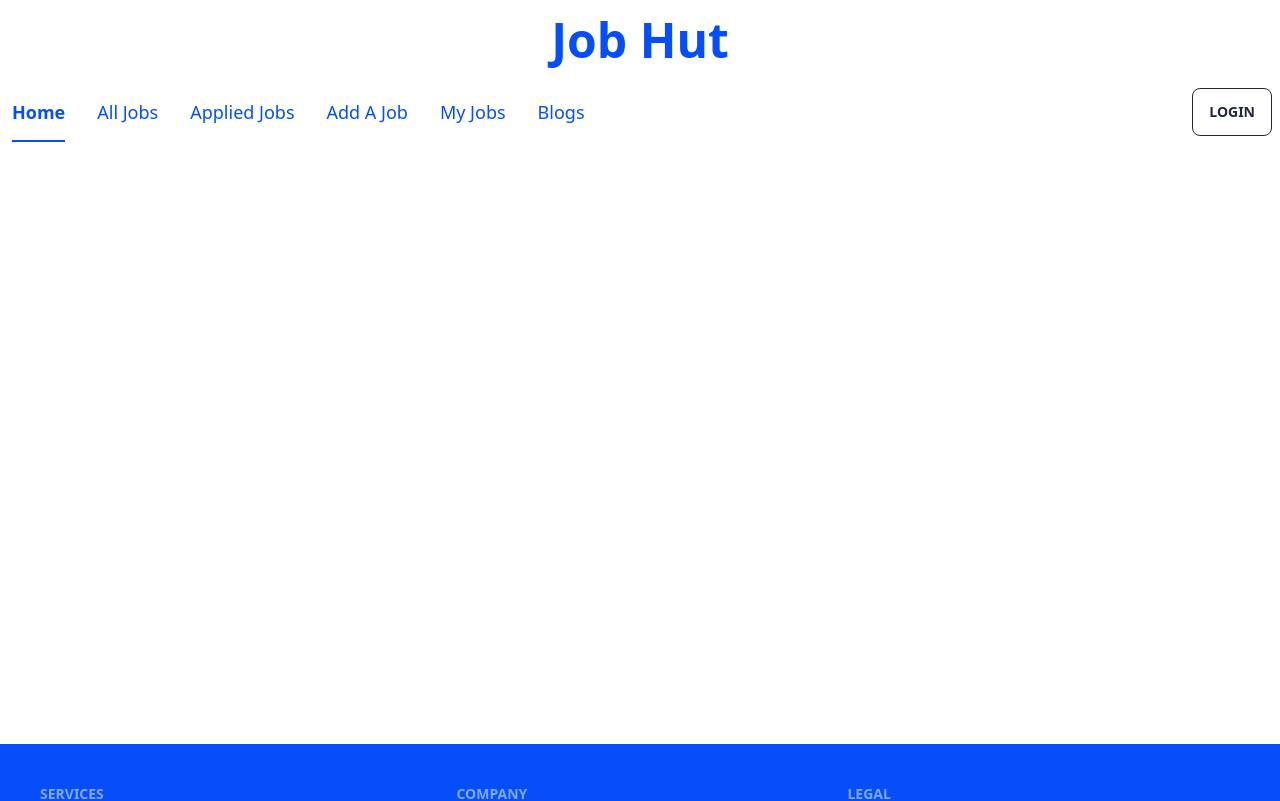
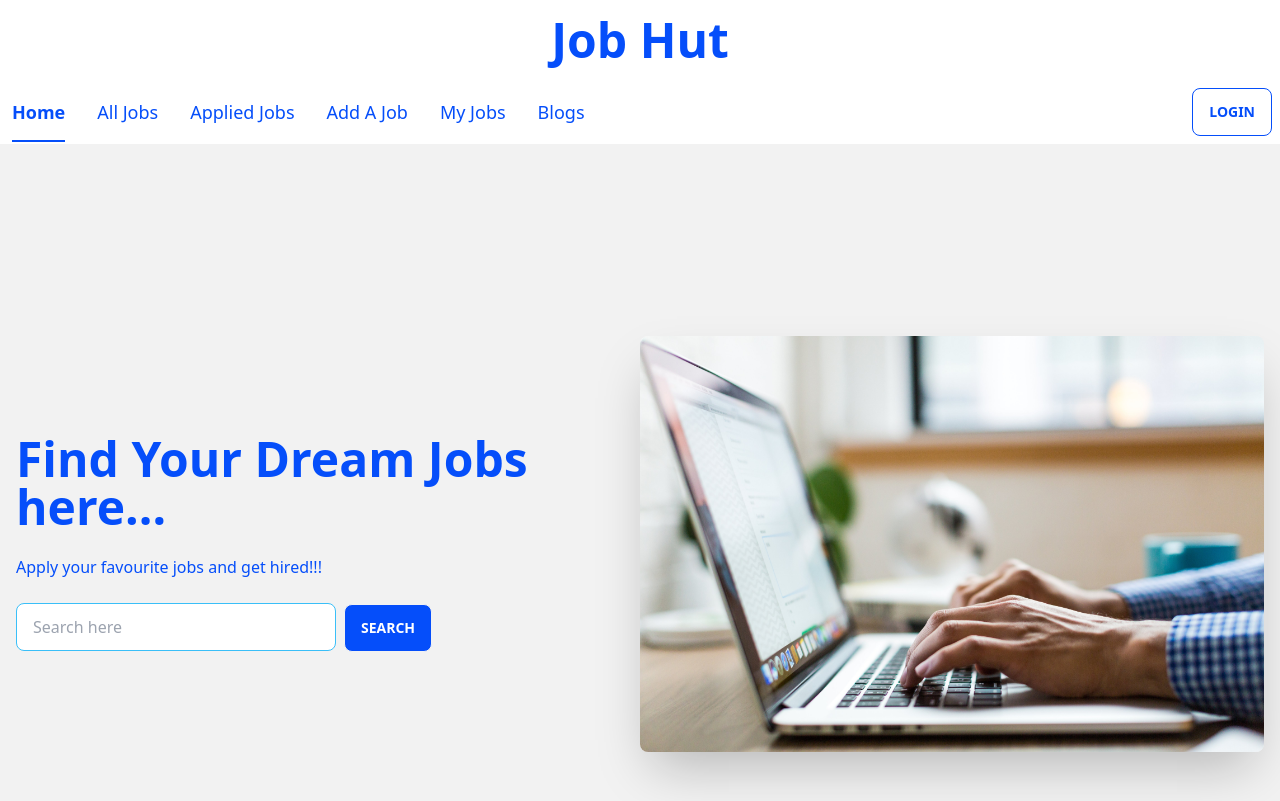
Before and after one commit to Rafiul23/job-hut-client, a React (Vite) app: page / in a window 1280 px wide. Shown: the top 801 px of the page. Built offline with nearby package versions, Linux system fonts and the light colour scheme.

Commit message:
added banner

```diff
--- /dev/null
+++ b/src/Components/Banner.jsx
@@ -0,0 +1,23 @@
+import bannerPic from '../assets/bannerpic.jpg'
+
+const Banner = () => {
+    return (
+        <div>
+            <div className="hero min-h-screen bg-base-200">
+                <div className="hero-content flex-col lg:flex-row-reverse">
+                    <img src={bannerPic} className="w-1/2 rounded-lg shadow-2xl" />
+                    <div className='text-[#054efa] w-1/2'>
+                        <h1 className="text-5xl font-bold">Find Your Dream Jobs here...</h1>
+                        <p className="py-6">Apply your favourite jobs and get hired!!! </p>
+                        <form>
+                        <input type="text" placeholder="Search here" className="input mr-2 input-bordered input-info w-full max-w-xs" />
+                        <button className="btn bg-[#054efa] text-white">Search</button>
+                        </form>
+                    </div>
+                </div>
+            </div>
+        </div>
+    );
+};
+
+export default Banner;
--- a/src/Components/Home.jsx
+++ b/src/Components/Home.jsx
@@ -1,9 +1,10 @@
+import Banner from "./Banner";
 
 
 const Home = () => {
     return (
         <div>
-
+            <Banner></Banner>
         </div>
     );
 };
--- a/src/Components/Navbar.jsx
+++ b/src/Components/Navbar.jsx
@@ -94,7 +94,7 @@ const Navbar = () => {
                 </div>
                 </div>
                 <div className="navbar-end">
-                    <a className="btn btn-outline hover:bg-[#054efa]">Login</a>
+                    <a className="btn btn-outline text-[#054efa] border-[#054efa] hover:bg-[#054efa]">Login</a>
                 </div>
             </div>
 
```
Also changed, not shown: src/assets/bannerpic.jpg (added).
